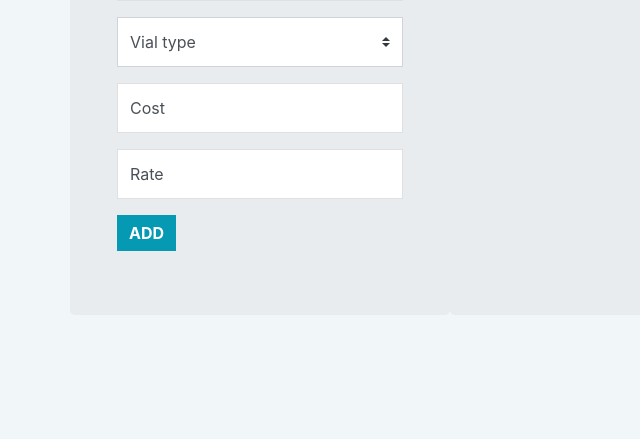
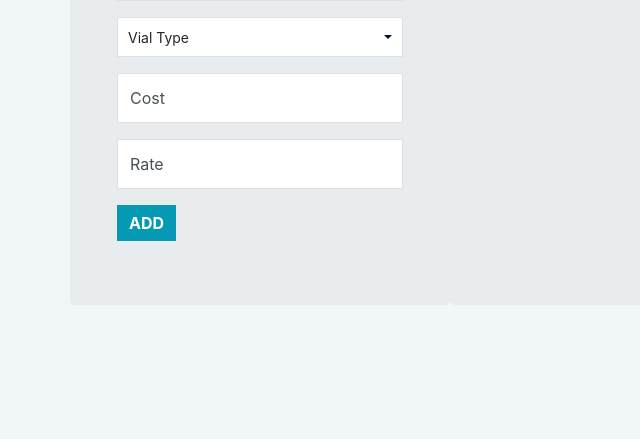
Before and after one commit to CodeArtisanRiz/Lab, a PHP site: page /tests.php in a window 1280 px wide. Shown: the part 243-682 px from the top of the page, without its empty margins (0-640 px from the left). Run offline with PHP 8.4, Linux system fonts and the light colour scheme.

Commit message:
minor changes

```diff
--- a/tests.php
+++ b/tests.php
@@ -43,17 +43,35 @@
                         </div>
 
                         <div class="col-12">
-                            <div class="form-label-group">
-                                <select name="vial" id="id_vial" class="custom-select">
-                                    <option value="" disabled selected="">Vial type</option>
-                                    <option value="id_yellow_vial">Yellow Vial</option>
-                                    <option value="id_red_vial">Red Vial</option>
-                                    <option value="id_purple_vial">Purple Vial (EDTA)</option>
-                                    <option value="id_grey_vial">Grey Vial</option>
-                                    <option value="id_black_vial">Black Vial</option>
-                                    <option value="id_blue_vial">Blue Vial</option>
-                                    <option value="id_urine_container">Urine Container</option>
+                            <!-- <div class="form-group">
+                                <div class="">
+                                    <input list="abc" name="abc">
+                                    <datalist id="abc">
+                                    <option value="" disabled>Vial Type</option>
+                                    <option value="Yellow Vial">Yellow Vial</option>
+                                    <option value="Red Vial">Red Vial</option>
+                                    <option value="Purple Vial (EDTA)">Purple Vial (EDTA)</option>
+                                    <option value="Grey Vial">Grey Vial</option>
+                                    <option value="Black Vial">Black Vial</option>
+                                    <option value="Blue Vial">Blue Vial</option>
+                                    <option value="Urine Container">Urine Container</option>
+                                    </datalist>
+                                </div>
+                            </div> -->
+                            <div class="form-group">
+                                <div class="select-menu">
+                                    <label for="id_vial">Vial</label>
+                                    <select name="vial" id="id_vial" name="vial" class="custom-select">
+                                    <option value="" disabled selected="">Vial Type</option>
+                                    <option value="Yellow Vial">Yellow Vial</option>
+                                    <option value="Red Vial">Red Vial</option>
+                                    <option value="Purple Vial (EDTA)">Purple Vial (EDTA)</option>
+                                    <option value="Grey Vial">Grey Vial</option>
+                                    <option value="Black Vial">Black Vial</option>
+                                    <option value="Blue Vial">Blue Vial</option>
+                                    <option value="Urine Container">Urine Container</option>
                                 </select>
+                                </div>
                             </div>
                         </div>
 
@@ -130,6 +148,7 @@
 
 
     <script src="check_phone.js"></script>
+    <script src="../dropdown.js"></script>
 </body>
 
 </html>
```
Also changed, not shown: samples/tests.html (+20 -19 lines).
